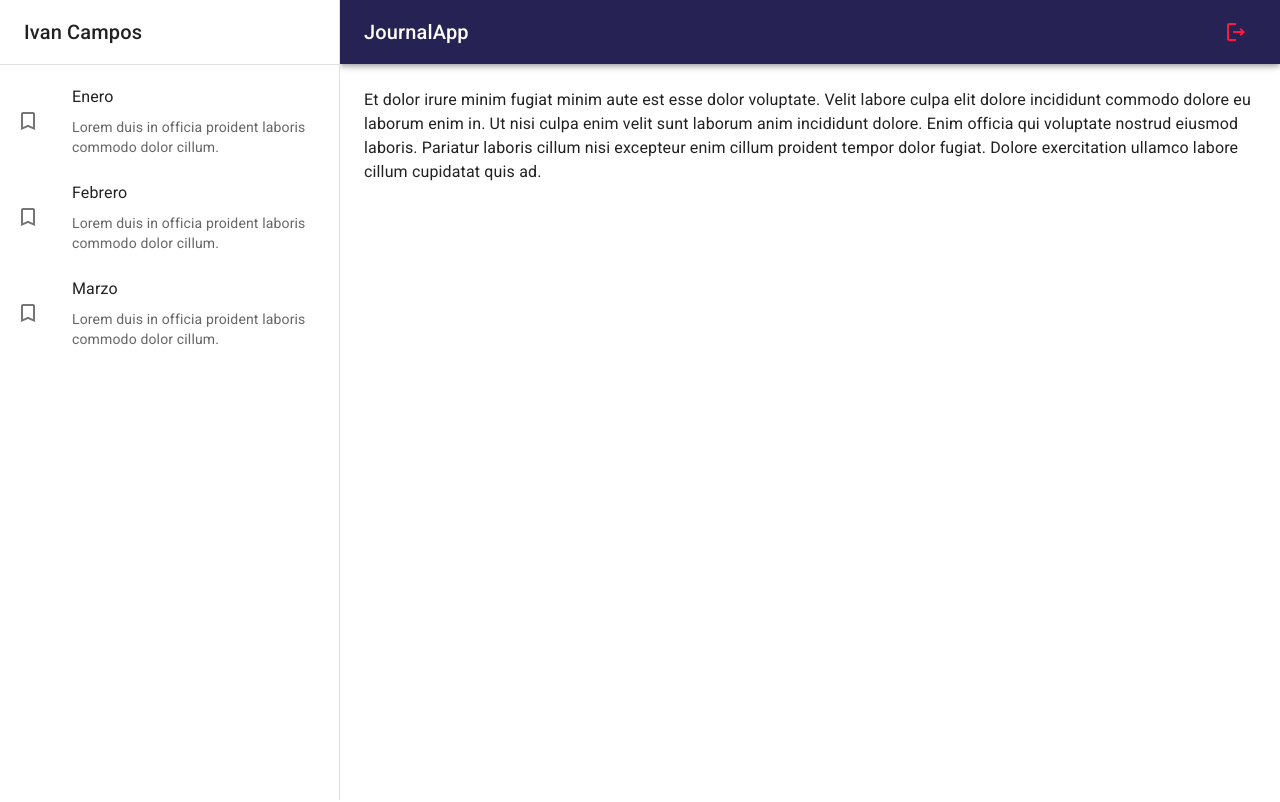
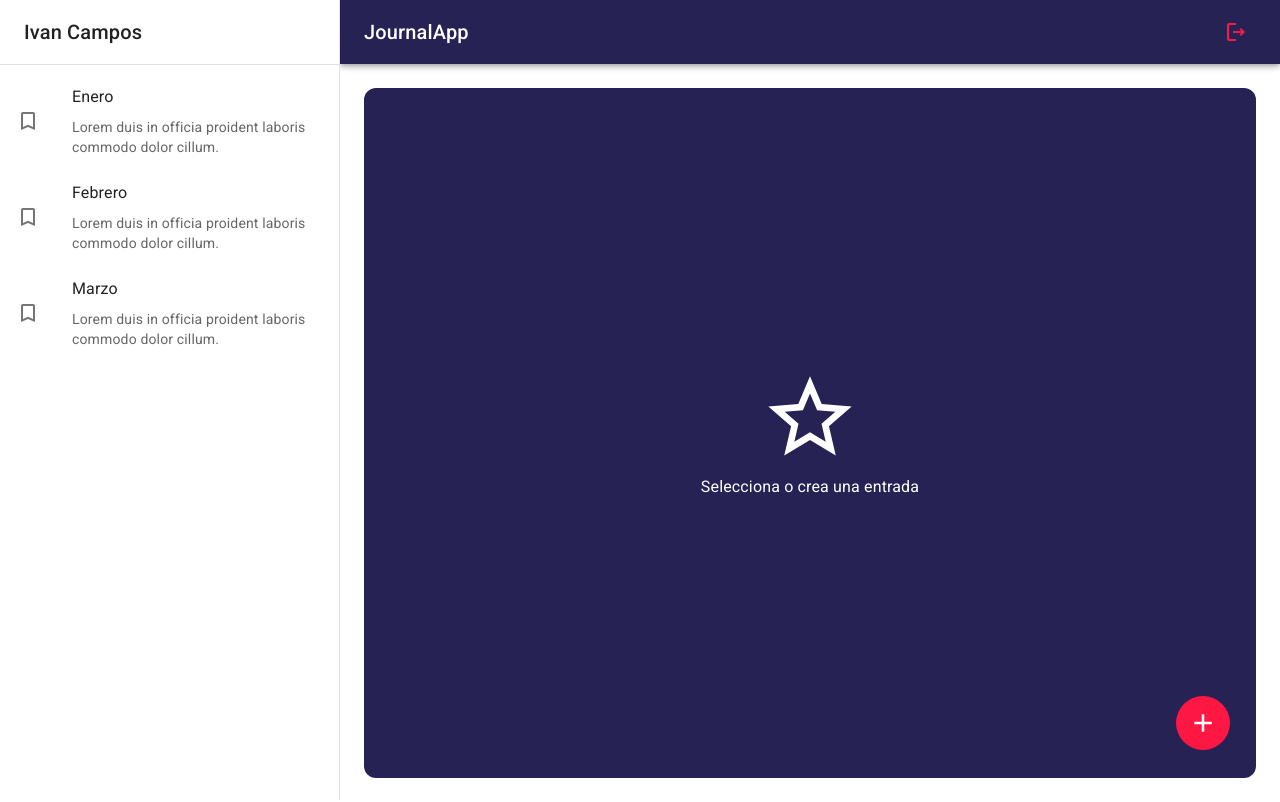
Before and after one commit to IvanCsCz/JournalApp, a React (Vite) app: page / in a window 1280 px wide. Built offline with nearby package versions, Linux system fonts and the light colour scheme.

Commit message:
finished design

```diff
--- a/src/journal/pages/JournalPage.jsx
+++ b/src/journal/pages/JournalPage.jsx
@@ -1,20 +1,37 @@
-import { Typography } from '@mui/material';
+import { AddOutlined } from '@mui/icons-material';
+import { IconButton } from '@mui/material';
 import JournalLayout from '../layout/JournalLayout';
+import NothingSelectedView from '../views/NothingSelectedView';
 
 const JournalPage = () => {
 	return (
 		<JournalLayout>
-			<Typography>
+			{/* <Typography>
 				Et dolor irure minim fugiat minim aute est esse dolor voluptate. Velit
 				labore culpa elit dolore incididunt commodo dolore eu laborum enim in.
 				Ut nisi culpa enim velit sunt laborum anim incididunt dolore. Enim
 				officia qui voluptate nostrud eiusmod laboris. Pariatur laboris cillum
 				nisi excepteur enim cillum proident tempor dolor fugiat. Dolore
 				exercitation ullamco labore cillum cupidatat quis ad.
-			</Typography>
+			</Typography> */}
 
-			{/* NothinSelected */}
-			{/* NoteView */}
+			<NothingSelectedView />
+
+			{/* <NoteView /> */}
+
+			<IconButton
+				size='large'
+				sx={{
+					color: 'white',
+					backgroundColor: 'error.main',
+					':hover': { backgroundColor: 'error.main', opacity: 0.9 },
+					position: 'fixed',
+					right: 50,
+					bottom: 50
+				}}
+			>
+				<AddOutlined sx={{ fontSize: 30 }} />
+			</IconButton>
 		</JournalLayout>
 	);
 };
--- /dev/null
+++ b/src/journal/views/NothingSelectedView.jsx
@@ -0,0 +1,30 @@
+import { StarOutline } from '@mui/icons-material';
+import { Grid, Typography } from '@mui/material';
+
+const NothingSelectedView = () => {
+	return (
+		<Grid
+			container
+			spacing={0}
+			direction='column'
+			alignItems='center'
+			justifyContent='center'
+			sx={{
+				minHeight: 'calc(100vh - 110px)',
+				backgroundColor: 'primary.main',
+				borderRadius: 3
+			}}
+		>
+			<Grid item>
+				<StarOutline sx={{ fontSize: 100, color: 'white' }} />
+			</Grid>
+			<Grid item>
+				<Typography color='white' component='h5'>
+					Selecciona o crea una entrada
+				</Typography>
+			</Grid>
+		</Grid>
+	);
+};
+
+export default NothingSelectedView;
```
Also changed, not shown: src/journal/components/ImageGallery.jsx (added, +71 -0 lines), src/journal/views/NoteView.jsx (added, +49 -0 lines).
